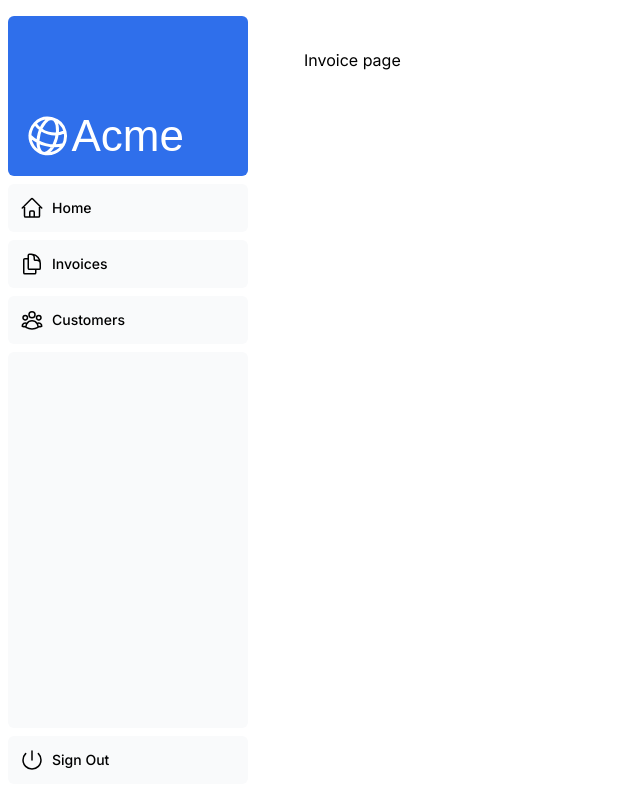
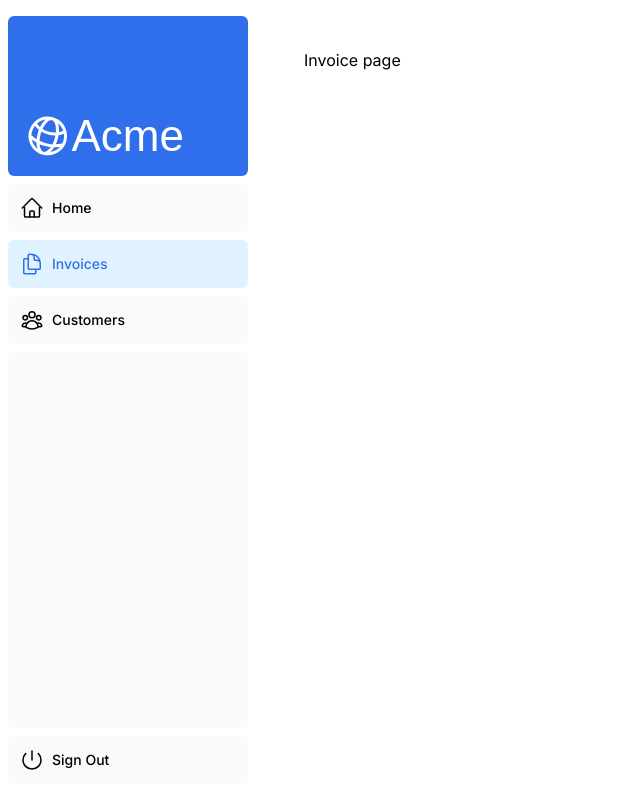
Before and after one commit to RashJrEdmund/nextjs-dashboard, a Next.js app: page /dashboard/invoices in a window 1280 px wide. Shown: the whole page, without its empty margins (0-640 px from the left). Built offline with nearby package versions, Linux system fonts and the light colour scheme; a web font is replaced by a local one.

Commit message:
updated the alt texts for image components

```diff
--- a/app/page.tsx
+++ b/app/page.tsx
@@ -36,7 +36,7 @@
             width={1000}
             height={760}
             className="hidden md:block"
-            alt="Screenshots of the dashboard project showing desktop version"
+            alt="Screenshots of the dashboard project showing the desktop version"
           />
 
           {/* mobile image */}
@@ -45,7 +45,7 @@
             width={560}
             height={620}
             className="block md:hidden"
-            alt="Screenshots of the dashboard project showing desktop version"
+            alt="Screenshots of the dashboard project showing the mobile version"
           />
         </div>
       </div>
--- a/app/ui/dashboard/nav-links.tsx
+++ b/app/ui/dashboard/nav-links.tsx
@@ -1,8 +1,14 @@
+"use client"
+
+import { usePathname } from 'next/navigation';
 import {
   UserGroupIcon,
   HomeIcon,
   DocumentDuplicateIcon,
 } from '@heroicons/react/24/outline';
+import Link from 'next/link';
+import clsx from 'clsx';
+import { link } from 'fs';
 
 // Map of links to display in the side navigation.
 // Depending on the size of the application, this would be stored in a database.
@@ -17,19 +23,25 @@
 ];
 
 export default function NavLinks() {
+  const pathname = usePathname();
+
   return (
     <>
-      {links.map((link) => {
-        const LinkIcon = link.icon;
+      {links.map(({ name, href, icon: LinkIcon }) => {
         return (
-          <a
-            key={link.name}
-            href={link.href}
-            className="flex h-[48px] grow items-center justify-center gap-2 rounded-md bg-gray-50 p-3 text-sm font-medium hover:bg-sky-100 hover:text-blue-600 md:flex-none md:justify-start md:p-2 md:px-3"
+          <Link
+            key={name}
+            href={href}
+            className={clsx(
+              "flex h-[48px] grow items-center justify-center gap-2 rounded-md bg-gray-50 p-3 text-sm font-medium hover:bg-sky-100 hover:text-blue-600 md:flex-none md:justify-start md:p-2 md:px-3",
+              {
+                'bg-sky-100 text-blue-600': pathname === href,
+              },
+            )}
           >
             <LinkIcon className="w-6" />
-            <p className="hidden md:block">{link.name}</p>
-          </a>
+            <p className="hidden md:block">{name}</p>
+          </Link>
         );
       })}
     </>
```
Also changed, not shown: app/dashboard/customers/page.tsx (renamed from app/dashboard/customer/page.tsx), app/ui/fonts.ts (line endings or trailing spaces).
